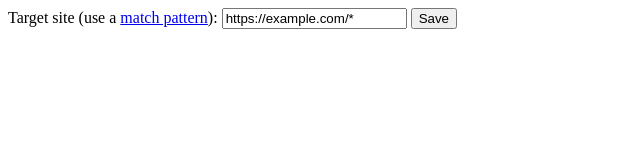
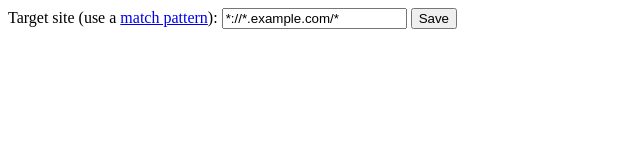
Before and after one commit to nunoarruda/auto-save-html, a browser extension: page extension/options.html in a window 1280 px wide. Shown: the full height of the page, 0-640 px from the left. Drawn offline with Linux system fonts and the light colour scheme.

Commit message:
chore: version bump to 1.0.1
Also includes minor tweaks

```diff
--- a/extension/options.js
+++ b/extension/options.js
@@ -1,6 +1,6 @@
 function restoreOption() {
     function setCurrentChoice(result) {
-        document.querySelector('#target-site').value = result.targetSite || 'https://example.com/*';
+        document.querySelector('#target-site').value = result.targetSite || '*://*.example.com/*';
     }
 
     function onError(error) {
```
Also changed, not shown: extension/options.html (+1 -1 lines), extension/manifest.json.
